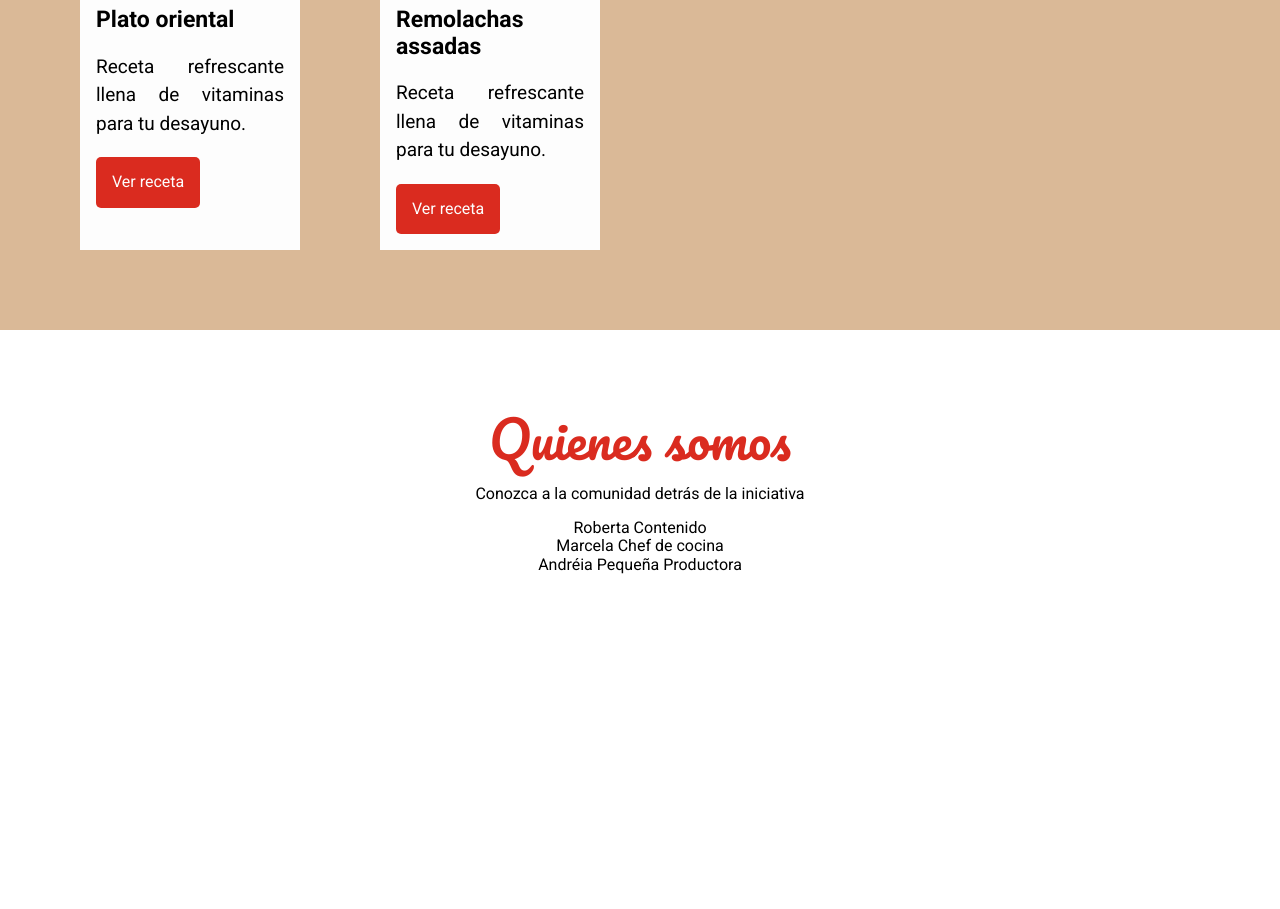
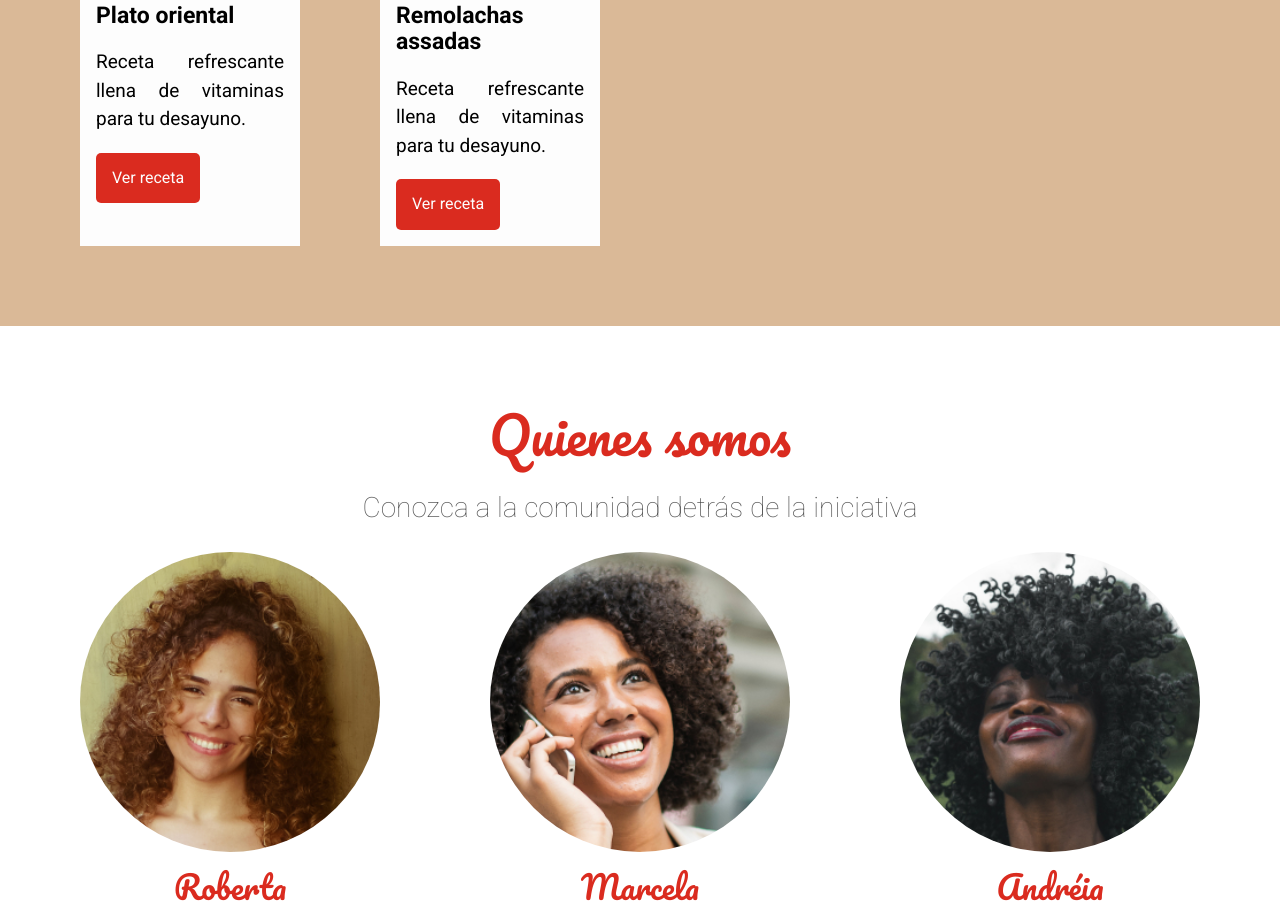
Before and after one commit to Eduardo4Smile/-Arquitectura-CSS-, a plain HTML site: page index.html in a window 1280 px wide. Shown: the part 1891-2800 px from the top of the page. Before the commit the page ends 2545 px from the top, so only its background shows below. Drawn offline with Linux system fonts and the light colour scheme.

Commit message:
Finalizando la seccion quienes somos

```diff
--- a/assets/css/banner/banner-imagen.css
+++ b/assets/css/banner/banner-imagen.css
@@ -1,4 +1,5 @@
 .banner__imagen{
+    background: url('../../img/banner.png') no-repeat center / cover;
     width: 100%;
     height: calc(100vh - 72px);
 }
--- /dev/null
+++ b/assets/css/persona/persona-funcion.css
@@ -0,0 +1,5 @@
+.persona__funcion{
+    color: #595959;
+    font-size: 1.5rem;
+    text-transform: lowercase;
+}
--- /dev/null
+++ b/assets/css/persona/persona-imagen.css
@@ -0,0 +1,17 @@
+.persona__imagen{
+    height: 300px;
+    width: 300px;
+    margin: 0 auto;
+    background: no-repeat center / cover;
+    border-radius: 100%;
+}
+
+.persona__imagen--roberta{
+    background-image: url('../../img/personas/roberta.jpg');
+}
+.persona__imagen--marcela{
+    background-image: url('../../img/personas/marcela.jpg');
+}
+.persona__imagen--andreia{
+    background-image: url('../../img/personas/andrea.jpg');
+}
--- /dev/null
+++ b/assets/css/persona/persona-nombre.css
@@ -0,0 +1,6 @@
+.persona__nombre{
+    color: #da2b1f;
+    font-family: Pacifico, cursive;
+    font-size: 2rem;
+    margin: 1rem 0;
+}
--- /dev/null
+++ b/assets/css/persona/persona.css
@@ -0,0 +1,4 @@
+.persona{
+    display: flex;
+    flex-direction: column;
+}
--- /dev/null
+++ b/assets/css/personas.css
@@ -0,0 +1,5 @@
+.personas{
+    display: flex;
+    justify-content: space-between;
+    padding-bottom: 3rem;
+}
--- a/assets/css/quienes/quienes-descripcion.css
+++ b/assets/css/quienes/quienes-descripcion.css
@@ -0,0 +1,5 @@
+.quienes__descripcion{
+    color: #595959;
+    font-size: 1.75rem;
+    font-weight: 100;
+}
--- a/index.html
+++ b/index.html
@@ -29,6 +29,11 @@
     <link href="assets/css/quienes/quienes.css" rel="stylesheet" />
     <link href="assets/css/quienes/quienes-titulo.css" rel="stylesheet" />
     <link href="assets/css/quienes/quienes-descripcion.css" rel="stylesheet" />
+    <link href="assets/css/personas.css" rel="stylesheet" />
+    <link href="assets/css/persona/persona.css" rel="stylesheet" />
+    <link href="assets/css/persona/persona-nombre.css" rel="stylesheet" />
+    <link href="assets/css/persona/persona-imagen.css" rel="stylesheet" />
+    <link href="assets/css/persona/persona-funcion.css" rel="stylesheet" />
 
 </head>
 
@@ -45,7 +50,7 @@
         </nav>
     </header>
     <section class="banner">
-        <img src="assets/img/banner.png" alt="banner" class="banner__imagen">
+        <div class="banner__imagen"></div>
         <h2 class="banner__titulo">Reaproveche mejor los alimentos</h2>
     </section>
     <section class="sobre">
```
